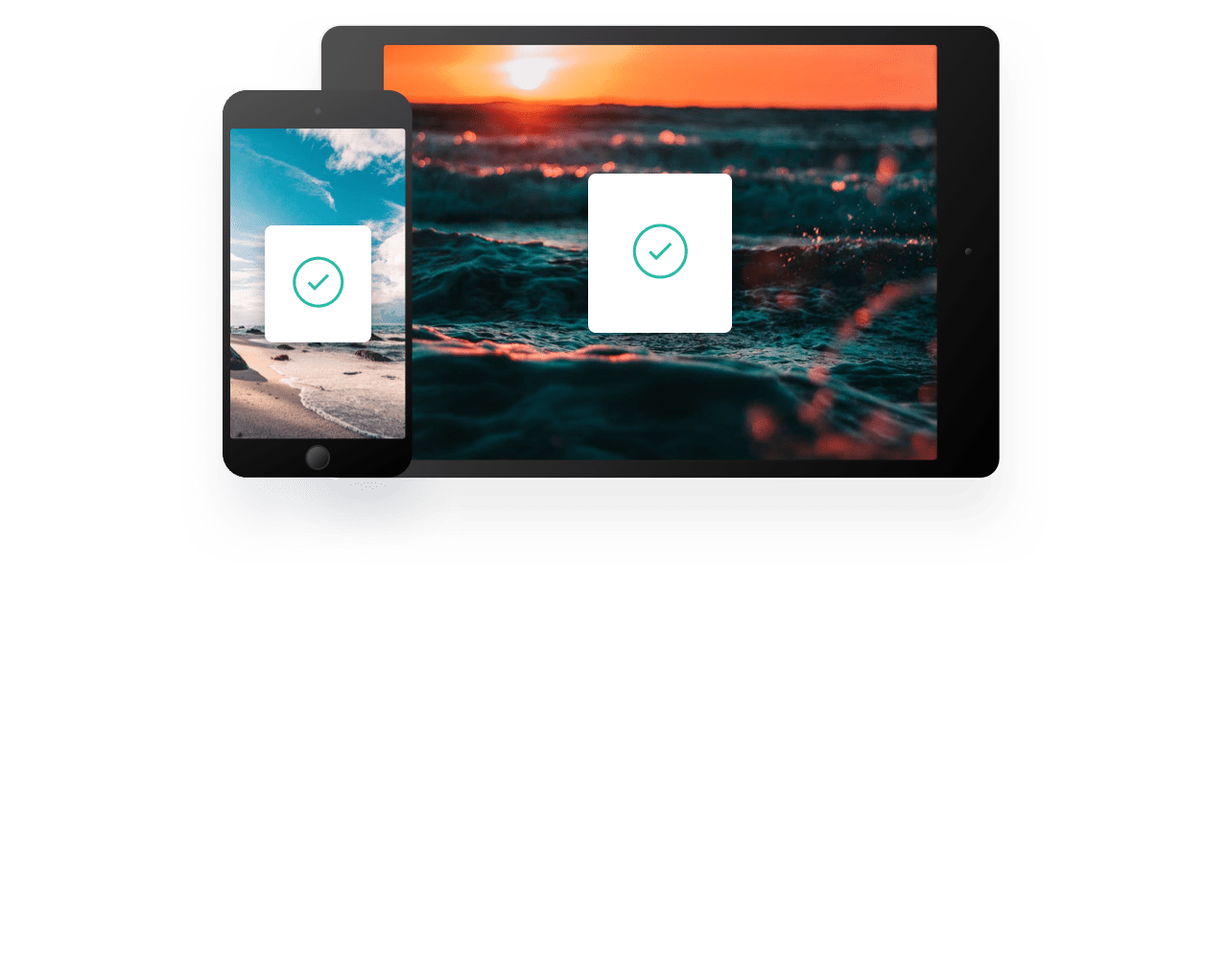
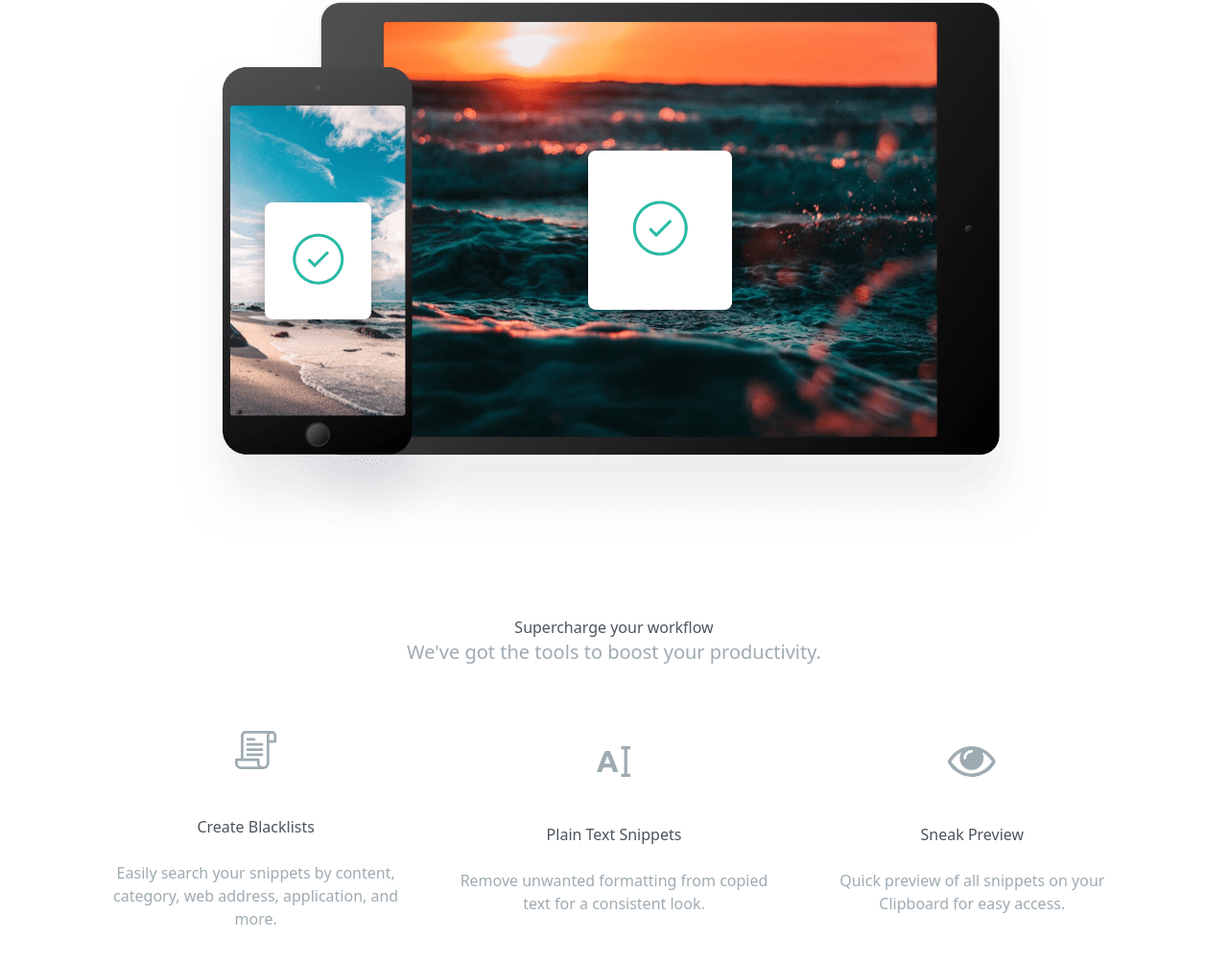
Before and after one commit to bugsbrog/tailwindcss, a website: page Projects/Clipboard Website/index.html in a window 1280 px wide. Shown: the part 1842-2845 px from the top of the page at 96% size. Before the commit the page ends 2512 px from the top, so only its background shows below. Drawn offline with nearby package versions, Linux system fonts and the light colour scheme; a web font is replaced by a local one.

Commit message:
Supercharge Section

```diff
--- a/Projects/Clipboard Website/index.html
+++ b/Projects/Clipboard Website/index.html
@@ -22,7 +22,7 @@
 
       <h3>A history of everything you copy</h3>
 
-      <p class="max-w-3xl mx-auto mb-10 text-2xl text-grayishBlue">
+      <p class="section-content mb-10 text-2xl">
         Clipboard allows you to track and organize everything you
         copy.
         Instantly access your clipboard on all your devices.
@@ -46,8 +46,7 @@
   <section id="snippets">
     <div class="section-container my-20">
       <h3>Keep track of your snippets</h3>
-      <p class="max-w-3xl mx-auto mb-24 text-xl leading-9 text-center
-      text-grayishBlue">
+      <p class="section-content mb-24">
         Clipboard instantly stores any item you copy in the cloud,
         meaning you
         can access your snippets immediately on all your devices. Our
@@ -72,7 +71,7 @@
         md:w-1/2 md:mb-60 md:text-left md:pl-16">
           <!-- Item 1 -->
           <div>
-            <h5 class="mb-2 text-2xl font-bold text-darkGrayishBlue">
+            <h5>
               Quick Search
             </h5>
             <p class="max-w-md text-grayishBlue">
@@ -83,7 +82,7 @@
           </div>
           <!-- Item 2 -->
           <div>
-            <h5 class="mb-2 text-2xl font-bold text-darkGrayishBlue">
+            <h5>
               iCloud Sync
             </h5>
             <p class="max-w-md text-grayishBlue">
@@ -93,7 +92,7 @@
           </div>
           <!-- Item 3 -->
           <div>
-            <h5 class="mb-2 text-2xl font-bold text-darkGrayishBlue">
+            <h5>
               Complete History
             </h5>
             <p class="max-w-md text-grayishBlue">
@@ -110,8 +109,7 @@
   <section id="access">
     <div class="section-container my-20">
       <h3>Access Clipboard Anywhere</h3>
-      <p class="max-w-3xl mx-auto mb-24 text-xl leading-9 text-center
-      text-grayishBlue">
+      <p class="section-content mb-24">
         Whether you're on the go, or at your computer, you can access
         all your
         Clipboard snippets in a few simple clicks.
@@ -120,6 +118,50 @@
       <img src="images/image-devices.png" alt="" class="mx-auto">
     </div>
   </section>
+
+  <!-- Supercharge Section -->
+  <section id="supercharge">
+    <div class="section-container my-20">
+      <h3>Supercharge your workflow</h3>
+      <p class="section-content mb-16">
+        We've got the tools to boost your productivity.
+      </p>
+      <!-- Items Container -->
+      <div class="flex flex-col items-center justify-between
+      space-y-16 md:flex-row md:space-y-0 md:space-x-12">
+        <!-- Item 1 -->
+        <div class="flex flex-col items-center space-y-5">
+          <img src="images/icon-blacklist.svg" alt="" class="mb-6">
+          <h5>Create Blacklists</h5>
+          <p class="max-w-md text-grayishBlue">
+            Easily search your snippets by content, category, web
+            address,
+            application, and more.
+          </p>
+        </div>
+
+        <!-- Item 2 -->
+        <div class="flex flex-col items-center space-y-5">
+          <img src="images/icon-text.svg" alt="" class="mb-6">
+          <h5>Plain Text Snippets</h5>
+          <p class="max-w-md text-grayishBlue">
+            Remove unwanted formatting from copied
+            text for a consistent look.
+          </p>
+        </div>
+
+        <!-- Item 3 -->
+        <div class="flex flex-col items-center space-y-5">
+          <img src="images/icon-preview.svg" alt="" class="mb-6">
+          <h5>Sneak Preview</h5>
+          <p class="max-w-md text-grayishBlue">
+            Quick preview of all snippets on your
+            Clipboard for easy access.
+          </p>
+        </div>
+      </div>
+    </div>
+  </section>
 </body>
 
 </html>
--- a/Projects/Clipboard Website/input.css
+++ b/Projects/Clipboard Website/input.css
@@ -6,10 +6,19 @@
 	h3 {
 		@apply mb-8 text-4xl font-bold text-darkGrayishBlue md:text-5xl;
 	}
+
+	h5 {
+		@apply mb-2 text-2xl font-bold text-darkGrayishBlue;
+	}
 }
 
 .section-container {
 	@apply max-w-6xl mx-auto text-center px-10;
+}
+
+.section-content {
+	@apply max-w-3xl mx-auto text-xl leading-9 text-center
+  text-grayishBlue;
 }
 
 .button-container {
```
Also changed, not shown: Projects/Clipboard Website/css/style.css.
